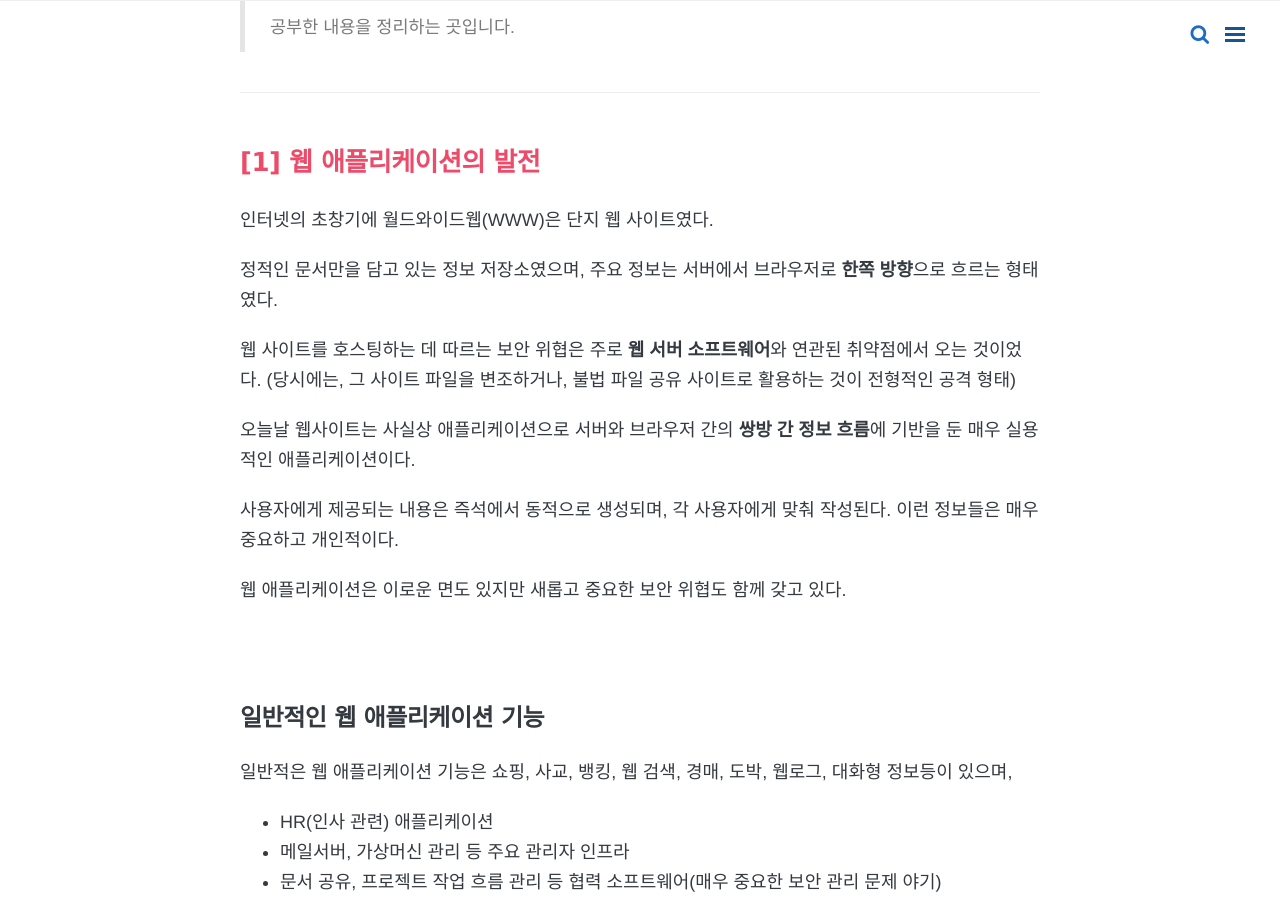
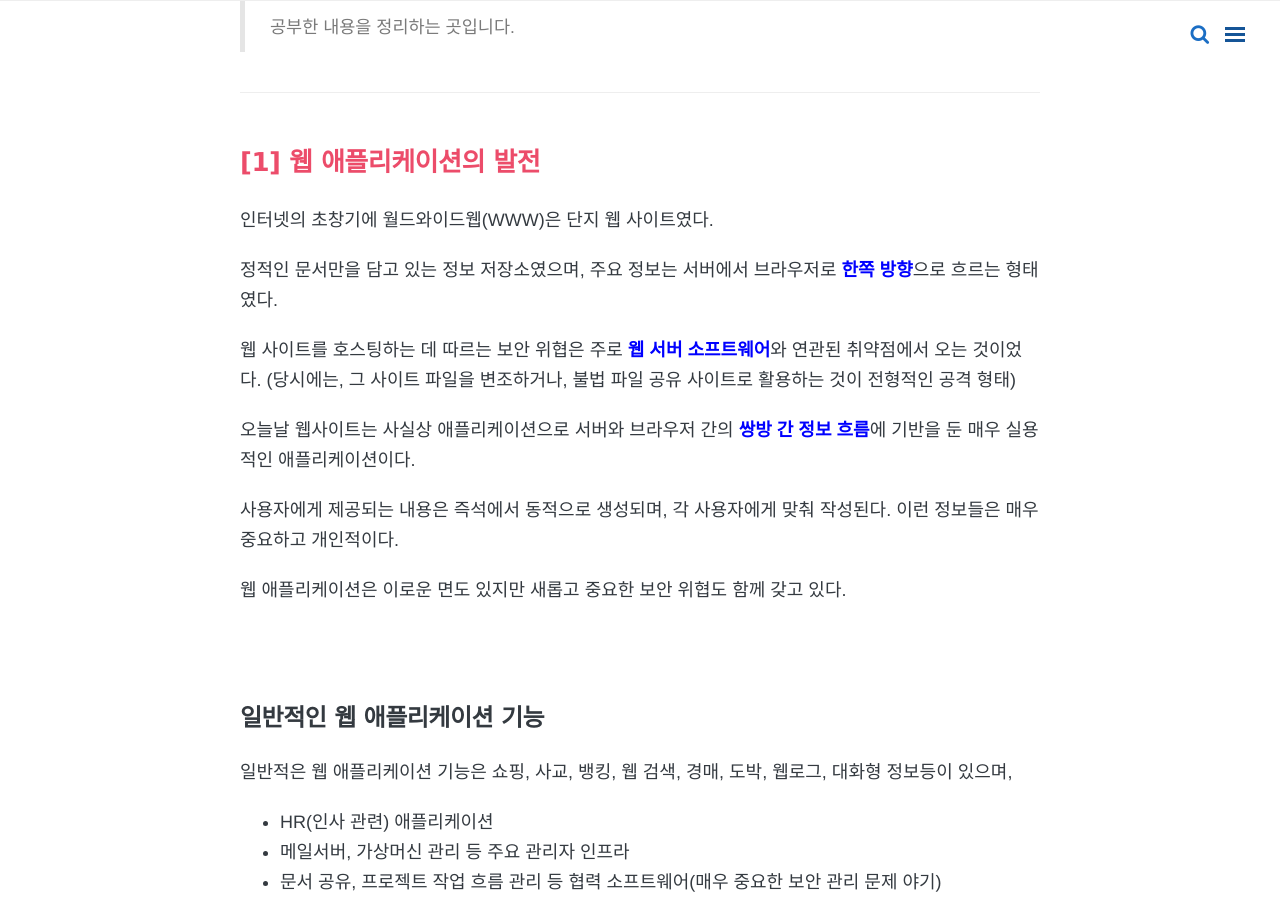
Before and after one commit to jungeunlee95/jungeunlee95.github.io, a Jekyll site: the page built from _posts/웹 해킹 & 보안/2019-06-27-1-웹애플리케이션의-발전.md, in a window 1280 px wide and 900 px high, scrolled down 353 px. Built offline with Jekyll 4.4.1, drawn with Linux system fonts in a browser that asks for light colours; nearby versions of some CDN libraries; comment, search, counter and statistics services are not loaded.

Commit message:
Modify Post

```diff
--- a/_posts/웹 해킹 & 보안/2019-06-27-1-웹애플리케이션의-발전.md
+++ b/_posts/웹 해킹 & 보안/2019-06-27-1-웹애플리케이션의-발전.md
@@ -18,11 +18,11 @@ comments: true
 
 인터넷의 초창기에 월드와이드웹(WWW)은 단지 웹 사이트였다.
 
-정적인 문서만을 담고 있는 정보 저장소였으며, 주요 정보는 서버에서 브라우저로 <b style="blue">한쪽 방향</b>으로 흐르는 형태였다.
+정적인 문서만을 담고 있는 정보 저장소였으며, 주요 정보는 서버에서 브라우저로 <b style="color:blue">한쪽 방향</b>으로 흐르는 형태였다.
 
-웹 사이트를 호스팅하는 데 따르는 보안 위협은 주로 <b style="blue">웹 서버 소프트웨어</b>와 연관된 취약점에서 오는 것이었다. (당시에는, 그 사이트 파일을 변조하거나, 불법 파일 공유 사이트로 활용하는 것이 전형적인 공격 형태)
+웹 사이트를 호스팅하는 데 따르는 보안 위협은 주로 <b style="color:blue;">웹 서버 소프트웨어</b>와 연관된 취약점에서 오는 것이었다. (당시에는, 그 사이트 파일을 변조하거나, 불법 파일 공유 사이트로 활용하는 것이 전형적인 공격 형태)
 
-오늘날 웹사이트는 사실상 애플리케이션으로 서버와 브라우저 간의 <b style="blue">쌍방 간 정보 흐름</b>에 기반을 둔 매우 실용적인 애플리케이션이다.
+오늘날 웹사이트는 사실상 애플리케이션으로 서버와 브라우저 간의 <b style="color:blue">쌍방 간 정보 흐름</b>에 기반을 둔 매우 실용적인 애플리케이션이다.
 
 사용자에게 제공되는 내용은 즉석에서 동적으로 생성되며, 각 사용자에게 맞춰 작성된다. 이런 정보들은 매우 중요하고 개인적이다.
 
@@ -43,7 +43,7 @@ comments: true
 
 이처럼 '내부' 애플리 케이션으로만 여겨졌던 예전과 달리 외부로 직접 서비스를 제공함으로써 비용을 단축하는 경향이 커졌다.
 
-이런 방식을 <b style="red">'클라우드' 솔루션</b>이라고 하는데, 비즈니스에 중요한 데이터와 기능이 잠재적인 공격자에게 공개 될 수 있으며 기관이 통제하기 힘든 보안 방어를 해야만 한다.
+이런 방식을 <b style="color:red;">'클라우드' 솔루션</b>이라고 하는데, 비즈니스에 중요한 데이터와 기능이 잠재적인 공격자에게 공개 될 수 있으며 기관이 통제하기 힘든 보안 방어를 해야만 한다.
 
 ---
 
@@ -64,9 +64,9 @@ comments: true
 
 - 기관들은 PCI(지불카드산업 - 정보보안 안전규정)표준을 준수하고 있어 안전하다는 문구를 내놓는다.
 
-**하지만 실제로 <b style="red">완벽하게</b> 안전하지 않다.**
+**하지만 실제로 <b style="color:red;">완벽하게</b> 안전하지 않다.**
 
-<b style="blue">일반적으로 알려진 종류의 취약점을 보유한 애플리케이션 비율</b>
+<b style="color:blue">일반적으로 알려진 종류의 취약점을 보유한 애플리케이션 비율</b>
 
 - 인증실패(62%) - 로그인 메커니즘상의 다양한 취약점
 - 접근 통제 실패(71%) - 민감한 데이터, 기능에 대해 사용자 접근 통제 불가
@@ -79,7 +79,7 @@ comments: true
 
 **SSL**은 매우 뛰어난 기술임에는 틀림지만, 애플리케이션 서버와 클라이언트 컴포넌트를 직접 공격하는 데에는 아무런 방어책이 되지 못한다.
 
-> -> 어떤 사이트에 SSL이 채택됐는지와 <b style="blue">무관하게</b> 사이트는 보안 결함을 내포한다.
+> -> 어떤 사이트에 SSL이 채택됐는지와 <b style="color:blue">무관하게</b> 사이트는 보안 결함을 내포한다.
 
 <br>
 
@@ -91,9 +91,9 @@ comments: true
 
 **보안 문제점은 여러가지 방법으로 확인할 수 있다.**
 
-- <b style="red">클라이언트 쪽</b>에 구현된 보안 장치는 쉽게 무력화될 수 있다.
+- <b style="color:red;">클라이언트 쪽</b>에 구현된 보안 장치는 쉽게 무력화될 수 있다.
 - 사용자가 개발자가 예상했던 절차대로 사용하지 않을 수 있다.
-- 사용자는 <b style="red">반드시</b> 웹 브라우저 만을 사용하지 않는다. (브라우저가 생성하지 못하는 요청 값을 만들 수 있다.)
+- 사용자는 <b style="color:red;">반드시</b> 웹 브라우저 만을 사용하지 않는다. (브라우저가 생성하지 못하는 요청 값을 만들 수 있다.)
 - HTML 폼 필드에 보이지 않는 값으로 값을 변조할 수 있다.
 - HTTP쿠키 안에 포함돼 전달되는 세션 토큰을 조작할 수 있다.
 - 정상적으로 제공될 특정 값을 제거할 수 있다.
@@ -101,7 +101,7 @@ comments: true
 
 SSL은 이와 같은 조작된 입력 값을 서버에 제공하는 것을 막지 못한다.
 
-SSL은 네트워크 상에 있는 다른 사용자가 해당 통신 내용을 보거나 변조하지 못한다는 <b style="red">것만을</b> 의미한다.
+SSL은 네트워크 상에 있는 다른 사용자가 해당 통신 내용을 보거나 변조하지 못한다는 <b style="color:red;">것만을</b> 의미한다.
 
 ---
 
@@ -129,9 +129,9 @@ SSL은 네트워크 상에 있는 다른 사용자가 해당 통신 내용을
 
 > 요즘에는 초보 개발자라도 아주 강력한 애플리케이션을 단시간에 만들 수 있다.
 >
-> 그러다 <b style="red">작동되는 </b>코드와 <b style="red">안전한</b>코드는 판이하게 다른 일이다.
+> 그러다 <b style="color:red;">작동되는 </b>코드와 <b style="color:red;">안전한</b>코드는 판이하게 다른 일이다.
 >
-> <b style="blue">많은 웹 애플리케이션이 보안 문제를 미리 예상할 지식이나 경험조차 없는 초보개발자들에 의해 만들어 지고 있다.</b>
+> <b style="color:blue">많은 웹 애플리케이션이 보안 문제를 미리 예상할 지식이나 경험조차 없는 초보개발자들에 의해 만들어 지고 있다.</b>
 >
 > 최근 동향은 이미 상용화된 코드 구성을 사용해 사용자 인증, 백엔드 인프라 구성 등의 다양한 기능을 다룬다.
 >
```
Also changed, not shown: _posts/etc/2019-06-19-etc.md (+2 -0 lines).
